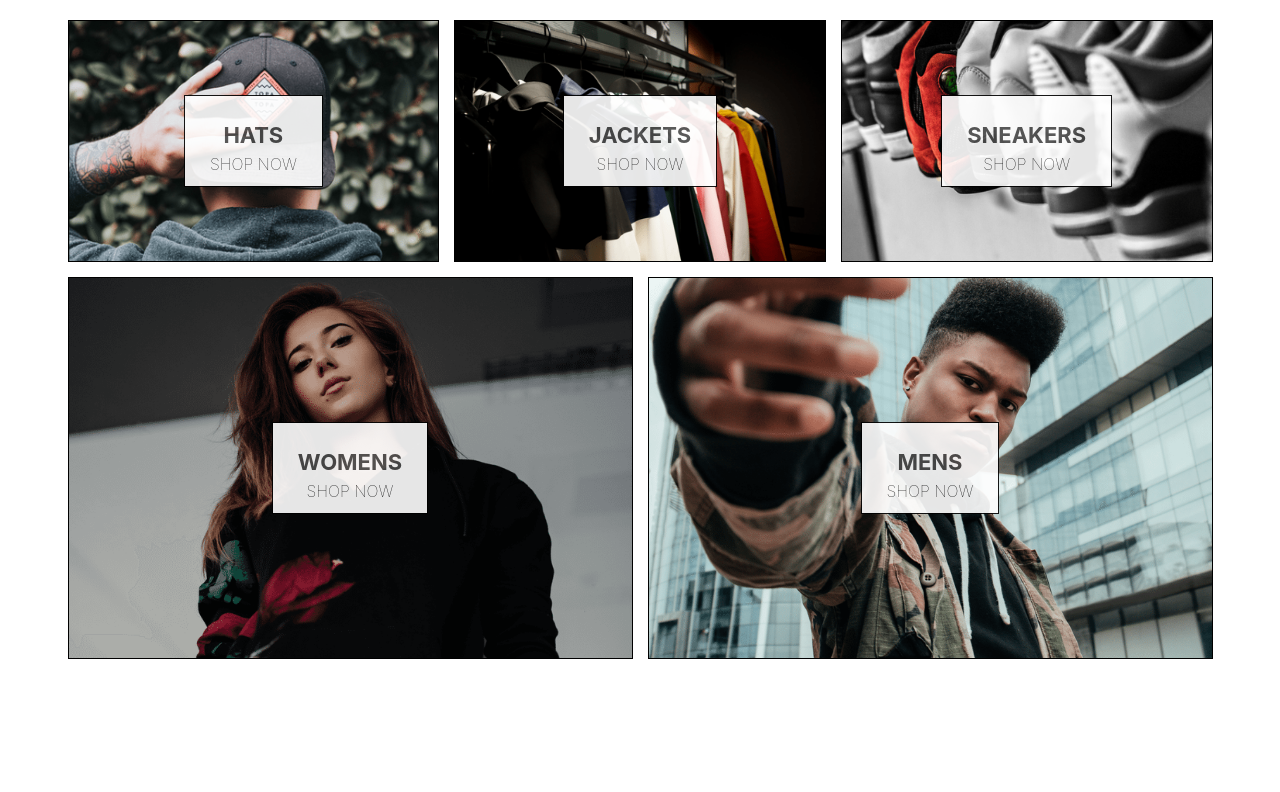
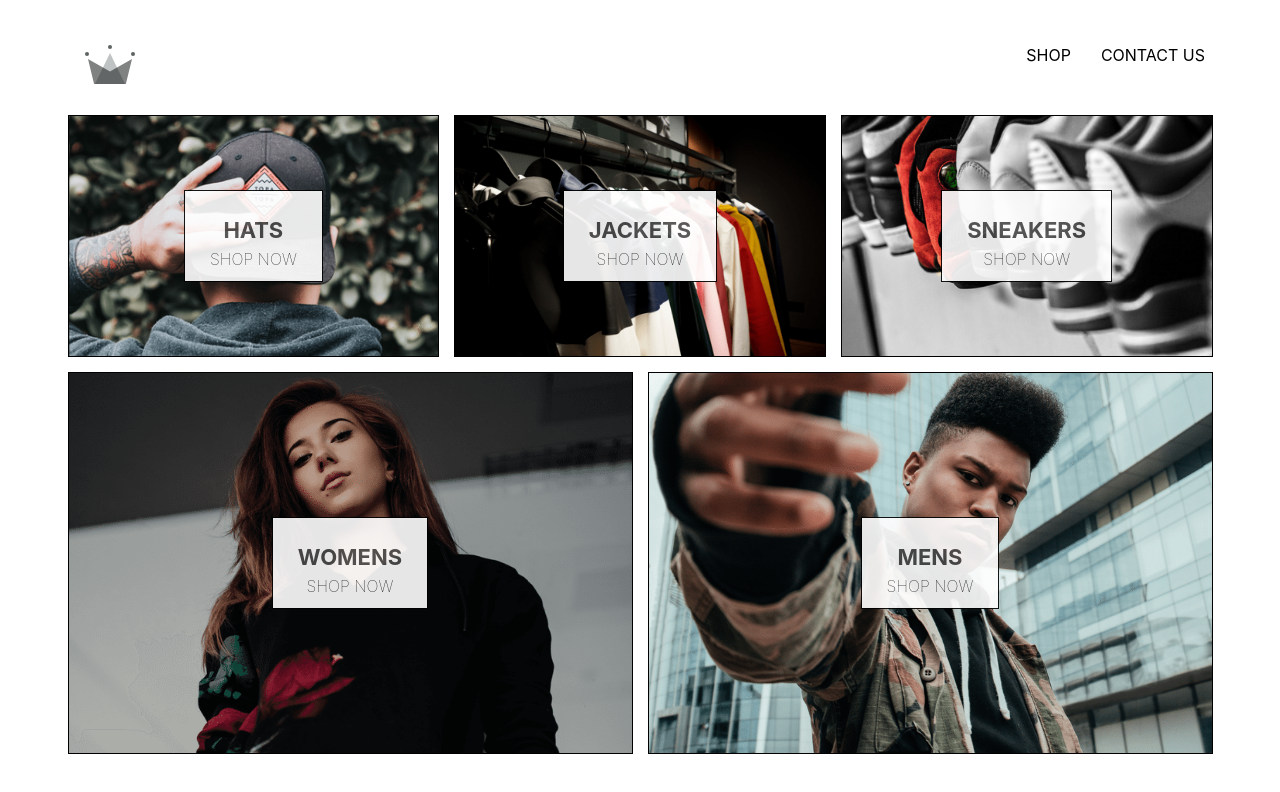
Before and after one commit to rritesh95/crwn-clothing, a React (Create React App) app: page / in a window 1280 px wide. Shown: the top 792 px of the page. Built offline with nearby package versions, Linux system fonts and the light colour scheme.

Commit message:
added header component to application

```diff
--- a/src/App.css
+++ b/src/App.css
@@ -1,3 +1,8 @@
 body{
     padding: 20px 60px;
 }
+
+a{
+    text-decoration: none;
+    color: #000;
+}
--- a/src/App.js
+++ b/src/App.js
@@ -3,12 +3,14 @@
 
 import HomePage from './pages/homepage/homepage.component';
 import ShopPage from './pages/shop/shop.component';
+import Header from './components/header/header.component';
 
 import {Switch, Route} from 'react-router-dom';
 
 function App() {
   return (
     <div>
+      <Header />
       <Switch>
         <Route exact path="/" component={HomePage}></Route>
         <Route path="/shop" component={ShopPage}></Route>
--- /dev/null
+++ b/src/components/header/header.component.jsx
@@ -0,0 +1,19 @@
+import React from 'react';
+import './header.styles.scss';
+
+import {Link} from 'react-router-dom';
+import {ReactComponent as Logo} from '../../assets/crown.svg';
+
+const Header = () => (
+    <div className="header">
+        <Link className="logo-container" to="/">
+            <Logo className="logo"/>
+        </Link>
+        <div className="options">
+            <Link className="option" to="/shop">SHOP</Link>
+            <Link className="option" to="/shop">CONTACT US</Link>
+        </div>
+    </div>
+);
+
+export default Header;
--- /dev/null
+++ b/src/components/header/header.styles.scss
@@ -0,0 +1,25 @@
+.header {
+    height: 70px;
+    width: 100%;
+    display: flex;
+    justify-content: space-between;
+    margin-bottom: 25px;
+
+    .logo-container {
+      height: 100%;
+      width: 70px;
+      padding: 25px;
+    }
+
+    .options {
+      width: 50%;
+      height: 100%;
+      display: flex;
+      align-items: center;
+      justify-content: flex-end;
+
+      .option {
+        padding: 10px 15px;
+      }
+    }
+  }
```
Also changed, not shown: src/assets/crown.svg (added), 1 other file (tests, documents, lock files or other folders).
